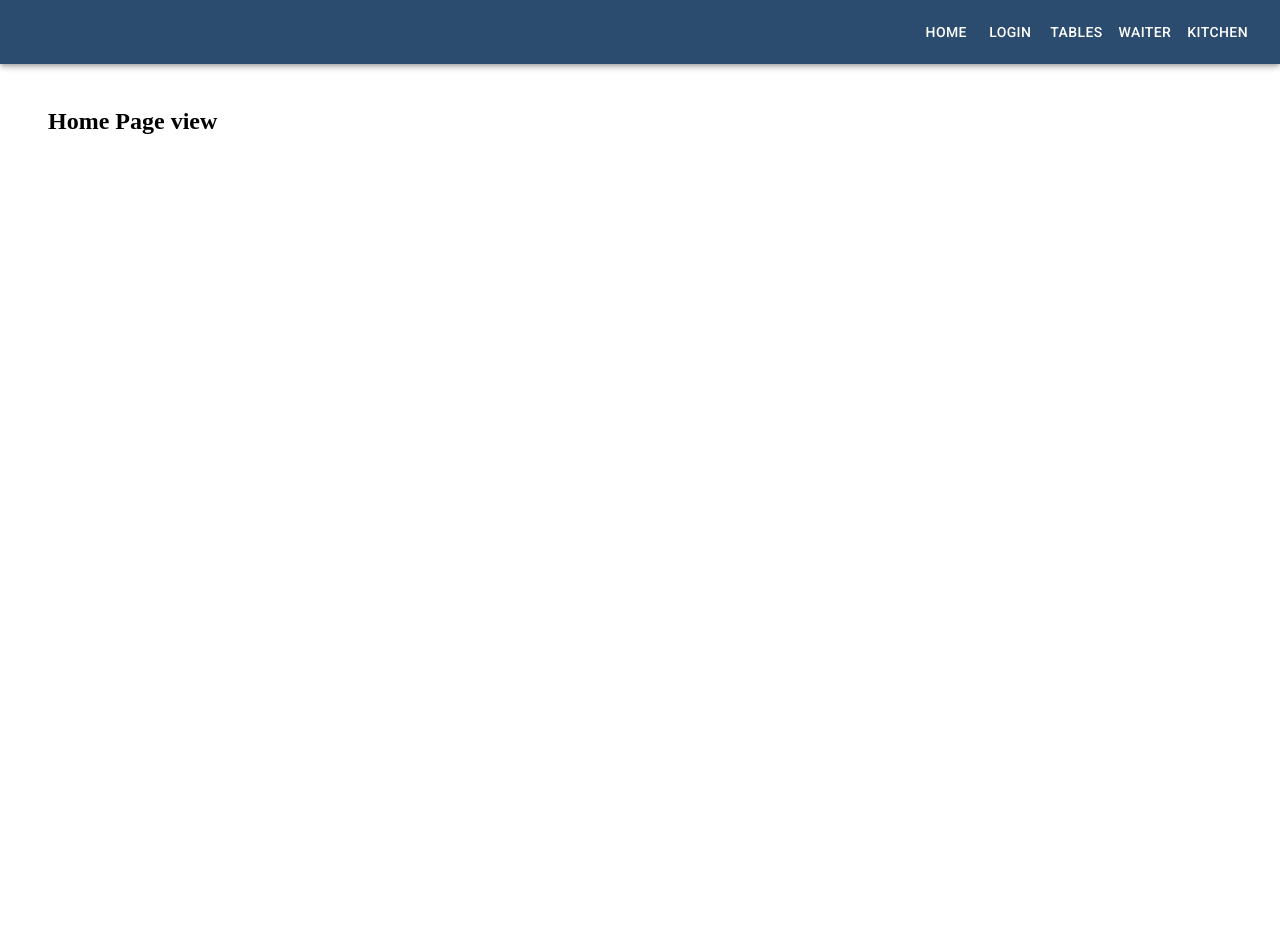
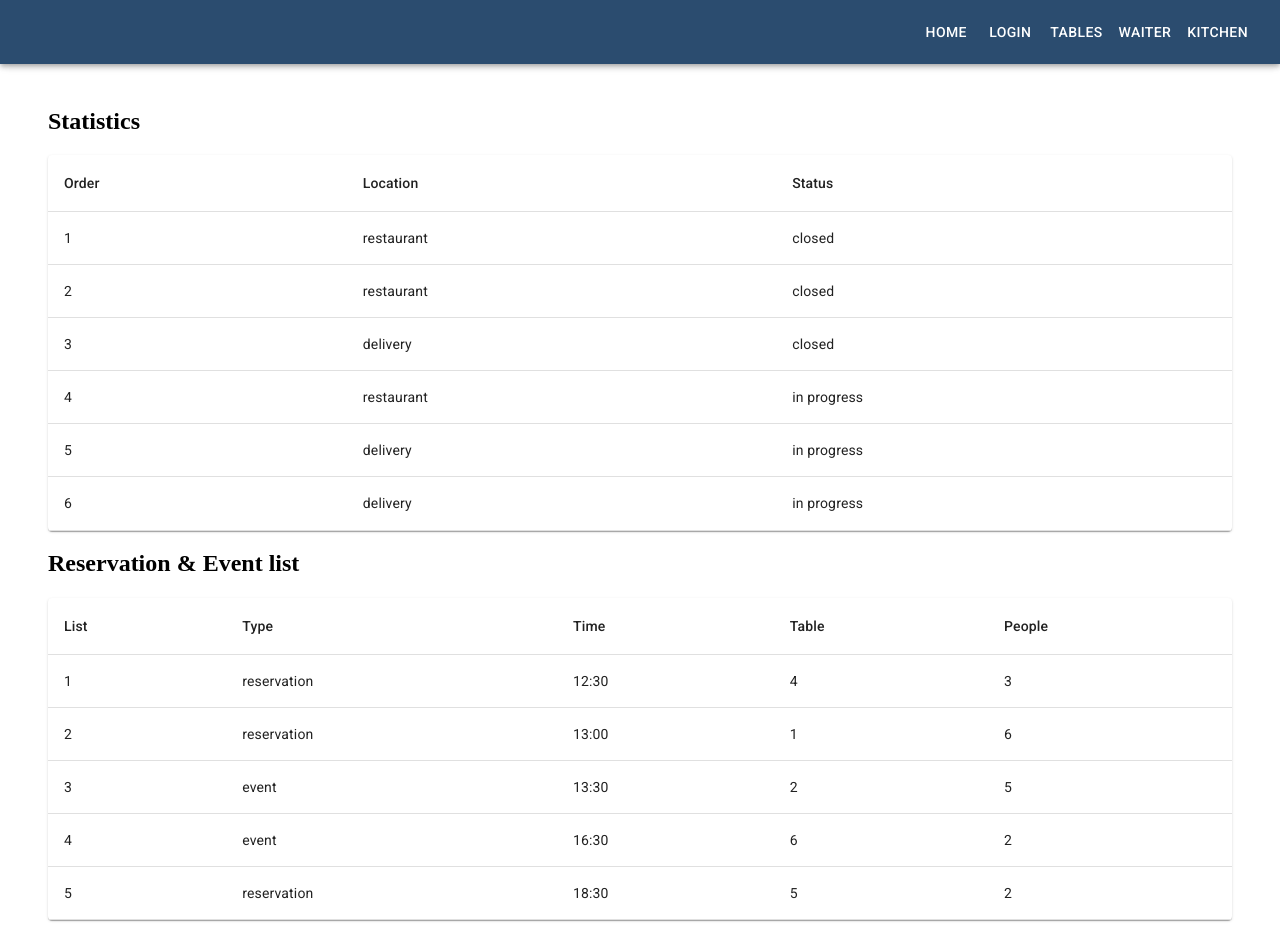
Before and after one commit to grzegorzmierzwa/pizzeria-portal, a React (Create React App) app: page / in a window 1280 px wide. Before the commit the page ends 800 px from the top, so only its background shows below. Built offline with nearby package versions, Linux system fonts and the light colour scheme.

Commit message:
Add home page viwe

```diff
--- a/src/components/views/HomePage/HomePage.js
+++ b/src/components/views/HomePage/HomePage.js
@@ -1,11 +1,100 @@
 import React from 'react';
 import styles from './HomePage.module.scss';
+
+import Paper from '@material-ui/core/Paper';
+import Table from '@material-ui/core/Table';
+import TableHead from '@material-ui/core/TableHead';
+import TableBody from '@material-ui/core/TableBody';
+import TableRow from '@material-ui/core/TableRow';
+import TableCell from '@material-ui/core/TableCell';
+
+
+
+
+
+const statistics = [
+  {id: '1', status: 'closed', location: 'restaurant'},
+  {id: '2', status: 'closed', location: 'restaurant'},
+  {id: '3', status: 'closed', location: 'delivery'},
+  {id: '4', status: 'in progress', location: 'restaurant'},
+  {id: '5', status: 'in progress', location: 'delivery'},
+  {id: '6', status: 'in progress', location: 'delivery'},
+];
+
+const schedul = [
+  {id: '1', type: 'reservation', time: '12:30', table: '4', people: '3'},
+  {id: '2', type: 'reservation', time: '13:00', table: '1', people: '6'},
+  {id: '3', type: 'event', time: '13:30', table: '2', people: '5'},
+  {id: '4', type: 'event', time: '16:30', table: '6', people: '2'},
+  {id: '5', type: 'reservation', time: '18:30', table: '5', people: '2'},
+];
 
 
 const HomePage = () => {
   return (
     <div className={styles.component}>
-      <h2>Home Page view</h2>
+      <h2>Statistics</h2>
+      <Paper>
+        <Table>
+          <TableHead>
+            <TableRow>
+              <TableCell>Order</TableCell>
+              <TableCell>Location</TableCell>
+              <TableCell>Status</TableCell>
+            </TableRow>
+          </TableHead>
+          <TableBody>
+            {statistics.map(row => (
+              <TableRow key={row.id}>
+                <TableCell component="th" scope="row">
+                  {row.id}
+                </TableCell>
+                <TableCell>
+                  {row.location}
+                </TableCell>
+                <TableCell>
+                  {row.status}
+                </TableCell>
+              </TableRow>
+            ))}
+          </TableBody>
+        </Table>
+      </Paper>
+      <h2>Reservation & Event list</h2>
+      <Paper>
+        <Table>
+          <TableHead>
+            <TableRow>
+              <TableCell>List</TableCell>
+              <TableCell>Type</TableCell>
+              <TableCell>Time</TableCell>
+              <TableCell>Table</TableCell>
+              <TableCell>People</TableCell>
+            </TableRow>
+          </TableHead>
+          <TableBody>
+            {schedul.map(row => (
+              <TableRow key={row.id}>
+                <TableCell component="th" scope="row">
+                  {row.id}
+                </TableCell>
+                <TableCell>
+                  {row.type}
+                </TableCell>
+                <TableCell>
+                  {row.time}
+                </TableCell>
+                <TableCell>
+                  {row.table}
+                </TableCell>
+                <TableCell>
+                  {row.people}
+                </TableCell>
+              </TableRow>
+            ))}
+          </TableBody>
+        </Table>
+      </Paper>
     </div>
   );
 };
```
